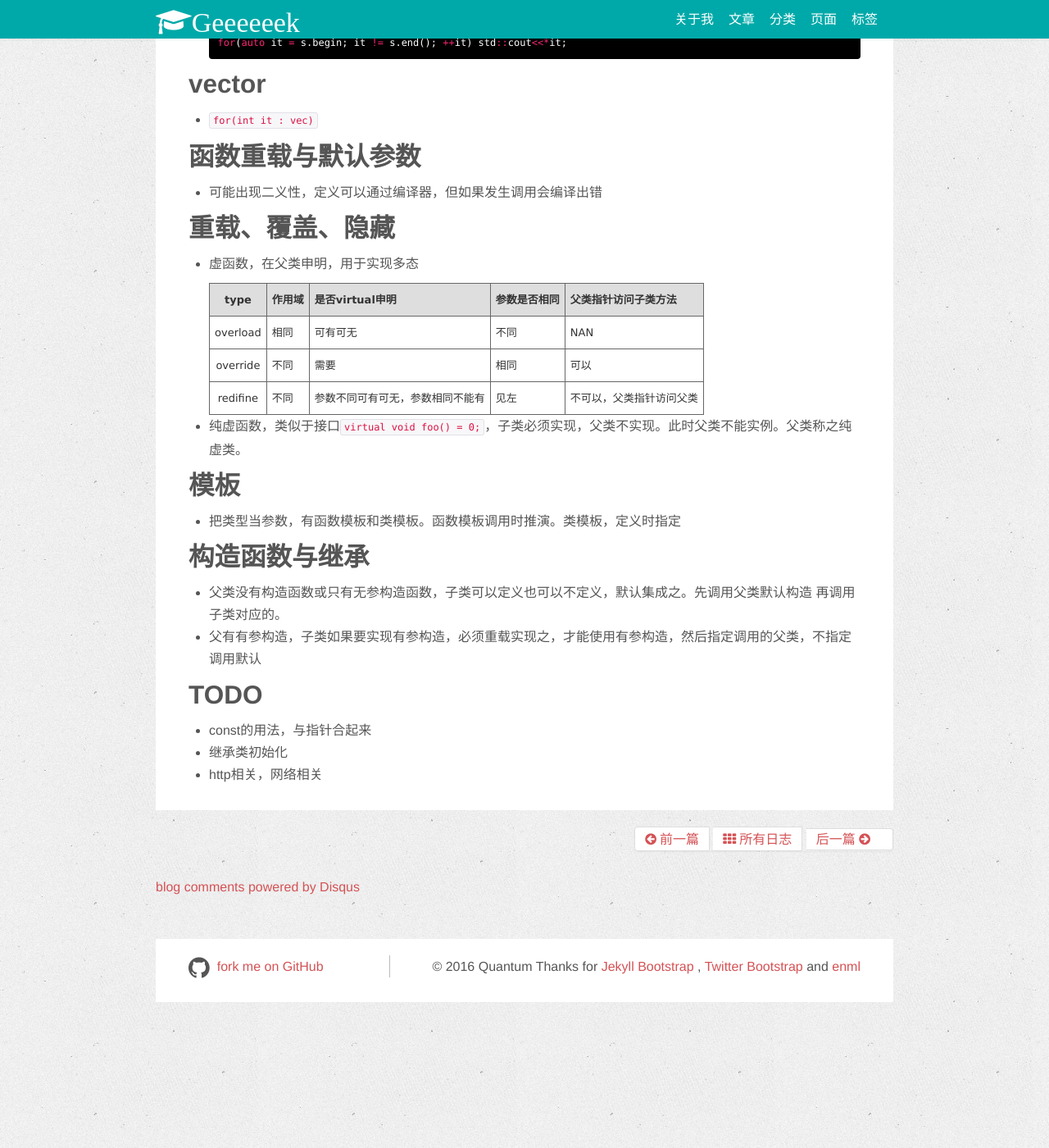
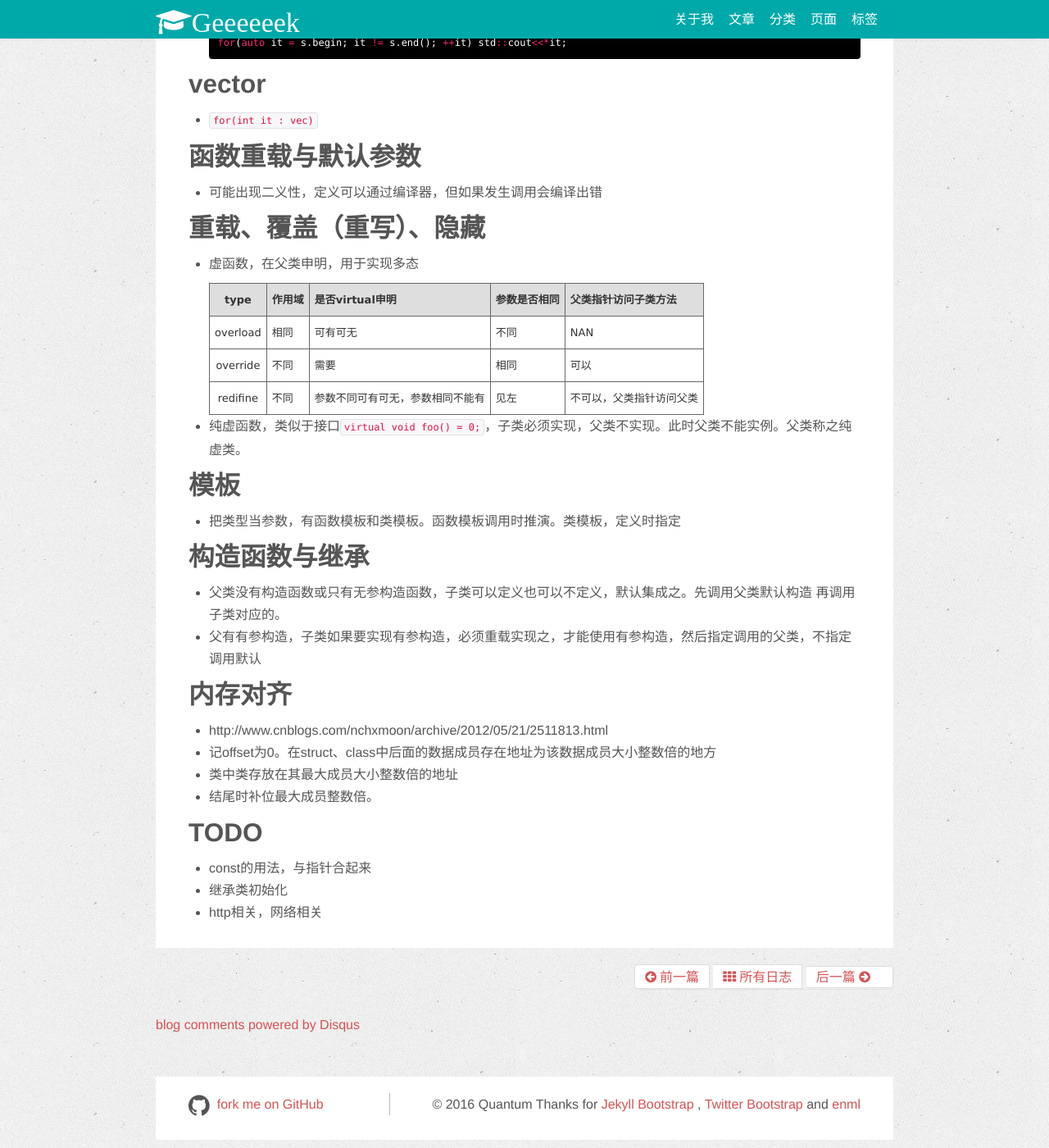
Before and after one commit to quantumlaser/quantumlaser.github.io, a Jekyll site: the page built from _posts/2016-03-21-c++-collect.md, in a window 1280 px wide and 1400 px high, scrolled down 780 px. Shown: the whole window at 82% size. Built offline with Jekyll 4.4.1, drawn with Linux system fonts in a browser that asks for light colours; nearby versions of some CDN libraries; comment, search, counter and statistics services are not loaded.

Commit message:
update c++ collect

```diff
--- a/_posts/2016-03-21-c++-collect.md
+++ b/_posts/2016-03-21-c++-collect.md
@@ -43,7 +43,7 @@ tags : [C++]
 ## 函数重载与默认参数
 - 可能出现二义性，定义可以通过编译器，但如果发生调用会编译出错
 
-## 重载、覆盖、隐藏
+## 重载、覆盖（重写）、隐藏
 - 虚函数，在父类申明，用于实现多态
 
   type | 作用域 | 是否virtual申明 | 参数是否相同 | 父类指针访问子类方法
@@ -62,6 +62,12 @@ tags : [C++]
   再调用子类对应的。
 - 父有有参构造，子类如果要实现有参构造，必须重载实现之，才能使用有参构造，然后指定调用的父类，不指定调用默认
 
+## 内存对齐
+- http://www.cnblogs.com/nchxmoon/archive/2012/05/21/2511813.html
+- 记offset为0。在struct、class中后面的数据成员存在地址为该数据成员大小整数倍的地方
+- 类中类存放在其最大成员大小整数倍的地址
+- 结尾时补位最大成员整数倍。
+
 ## TODO
 - const的用法，与指针合起来
 - 继承类初始化
```
Also changed, not shown: _posts/2016-03-12-github-jekyll-mardown-blog.md (+2 -0 lines).
